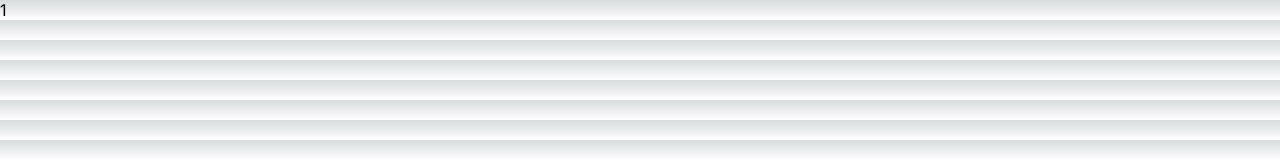
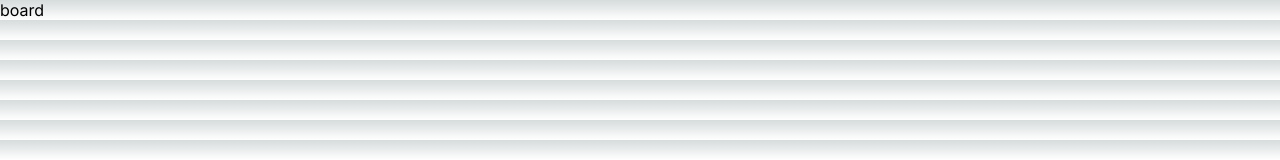
Before and after one commit to DanielHeima/game-patrol, a Next.js app: page /games/1 in a window 1280 px wide. Shown: the top 160 px of the page. Built offline with nearby package versions, Linux system fonts and the light colour scheme.

Commit message:
Implement dynamic rendering of game components

```diff
--- a/src/app/games/[id]/page.tsx
+++ b/src/app/games/[id]/page.tsx
@@ -1,13 +1,27 @@
+import { get } from 'http';
 import React from 'react';
+import TikTacToeComponent from '@/components/games/TicTacToeComponent/TicTacToeComponent'
+import TicTacToeComponent from '@/components/games/TicTacToeComponent/TicTacToeComponent';
+import SnakeComponent from '@/components/games/SnakeComponent/SnakeComponent';
+import { GameComponentMap } from '@/app/types';
 
-const GamePage = ({ params }: {params: {id: string}}) => {
-  // Add your component logic here
+export default function GamePage({ params }: {params: {id: string}}) {
   const gameId = params.id;
-  return (
-    <div>
-      {gameId}
-    </div>
-  );
+  return GetGameComponentByGameId(gameId);
 }
 
-export default GamePage;
+function GetGameComponentByGameId(gameId: string): React.JSX.Element {
+  const components: GameComponentMap = {
+    SnakeComponent: () => <SnakeComponent />,
+    TikTacToeComponent: () => <TicTacToeComponent />
+  }
+  const gameName: string = getGameNameById(gameId).replace(" ","");
+  const GameComponent = components[gameName + "Component"];
+  return <GameComponent />
+}
+
+function getGameNameById(gameId: string) {
+  // TODO: fetch game name by gameId
+  if (gameId !== "1") return "Snake"
+  return "TikTacToe"
+}
--- a/src/app/types.ts
+++ b/src/app/types.ts
@@ -4,3 +4,7 @@ export interface GameInfo {
   image: string;
   favorite?: boolean;
 }
+
+export type GameComponentMap = {
+  [key: string]: () => React.JSX.Element
+}
--- /dev/null
+++ b/src/components/games/SnakeComponent/SnakeComponent.tsx
@@ -0,0 +1,13 @@
+import React, { useState } from 'react';
+
+const SnakeComponent: React.FC = () => {
+  return (
+    <div>
+      <div className="board">
+        snake
+      </div>
+    </div>
+  );
+};
+
+export default SnakeComponent;
--- /dev/null
+++ b/src/components/games/TicTacToeComponent/TicTacToeComponent.tsx
@@ -0,0 +1,13 @@
+import React, { useState } from 'react';
+
+const TicTacToeComponent: React.FC = () => {
+  return (
+    <div>
+      <div className="board">
+        board
+      </div>
+    </div>
+  );
+};
+
+export default TicTacToeComponent;
```
Also changed, not shown: src/components/games/TicTacToeComponent/TicTacToeComponent.module.css (added).
